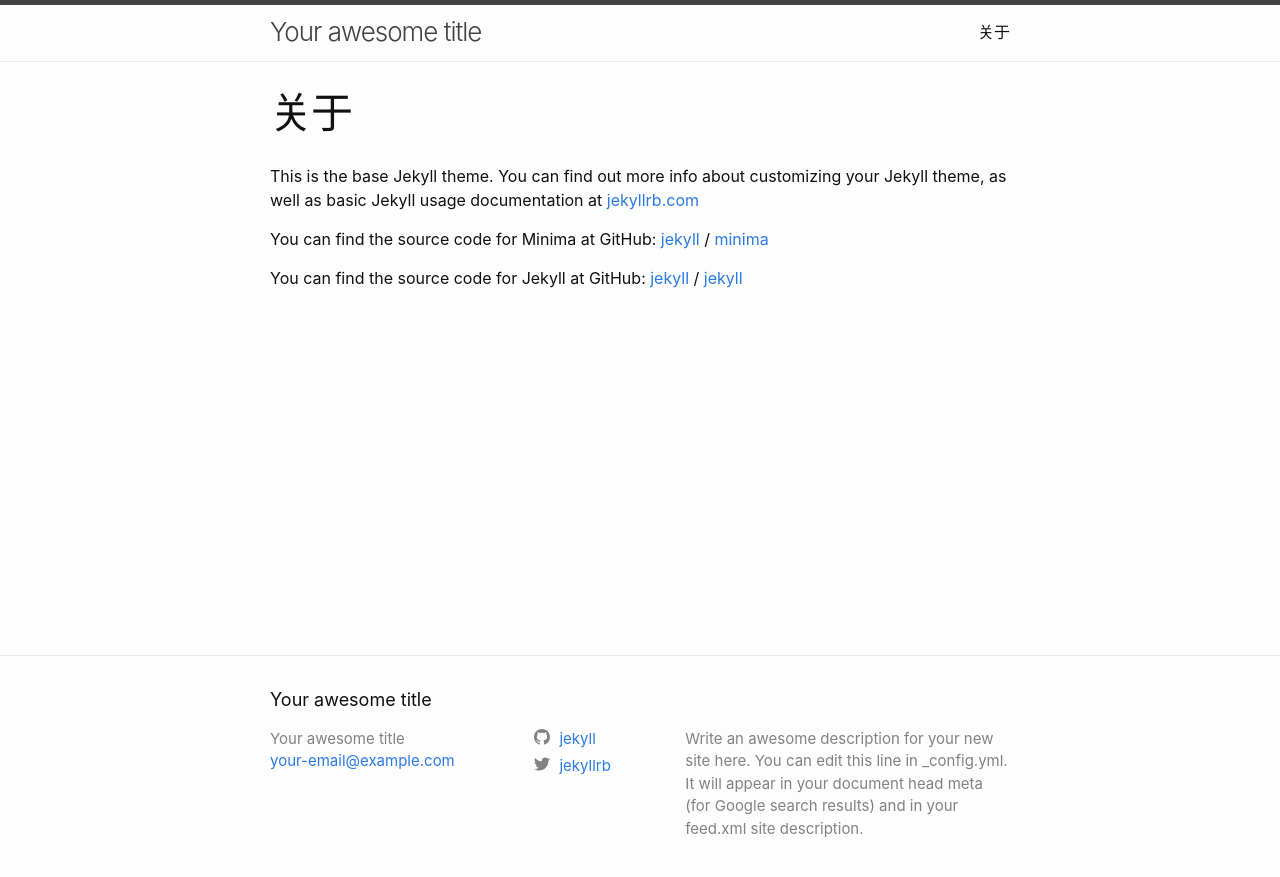
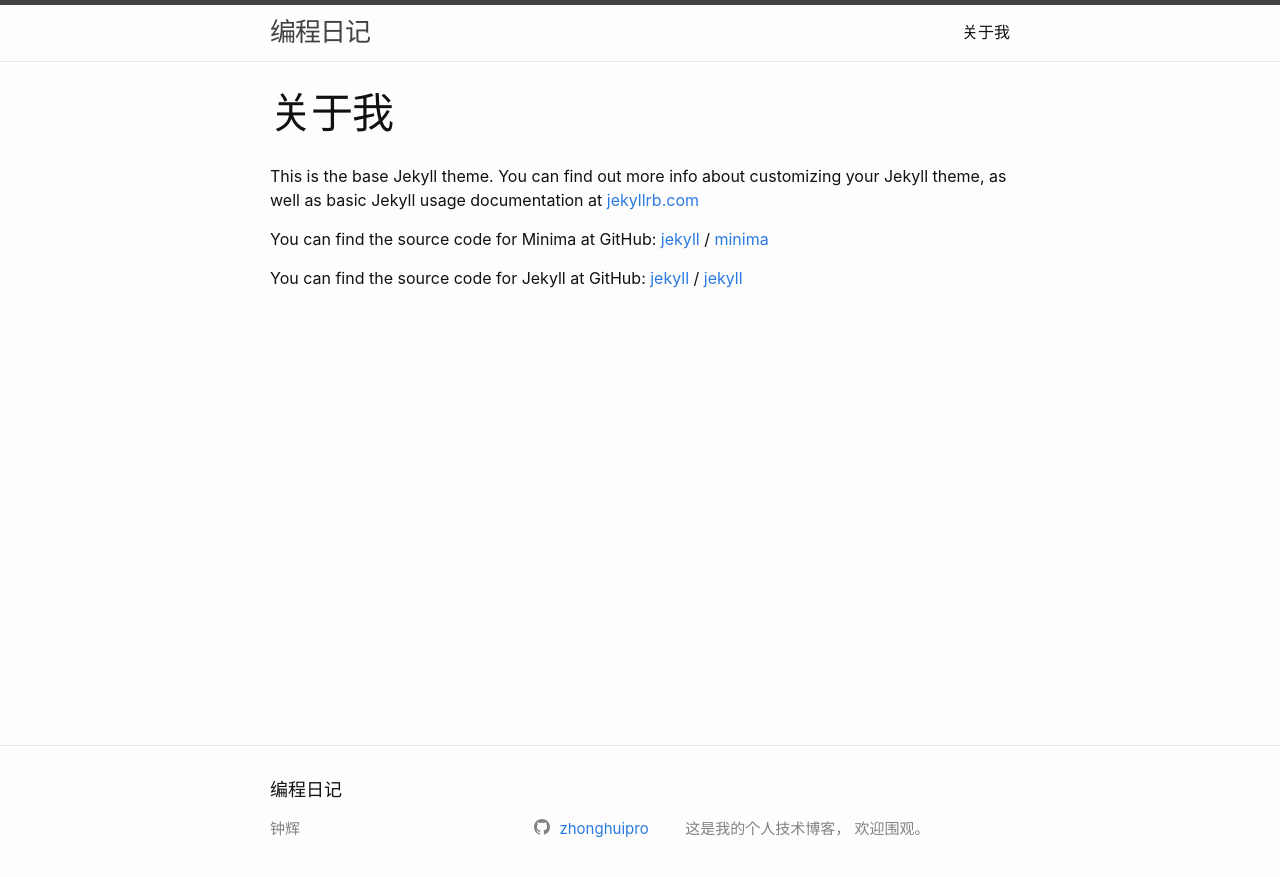
Before and after one commit to zhonghuipro/nvwa, a Jekyll site: the page built from about.md, in a window 1280 px wide. Shown: the top 877 px of the page. Built offline with Jekyll 4.4.1, drawn with Linux system fonts in a browser that asks for light colours.

```diff
--- a/_config.yml
+++ b/_config.yml
@@ -18,22 +18,24 @@
 # You can create any custom variable you would like, and they will be accessible
 # in the templates via {{ site.myvariable }}.
 
-title: Your awesome title
-email: your-email@example.com
-description: >- # this means to ignore newlines until "baseurl:"
-  Write an awesome description for your new site here. You can edit this
-  line in _config.yml. It will appear in your document head meta (for
-  Google search results) and in your feed.xml site description.
+title: 编程日记 # 标题，刚在头部展示
+#email: your-email@example.com
+description: >- # this means to ignore newlines until "baseurl:"   （个人介绍，将在底部展示）
+  这是我的个人技术博客，
+  欢迎围观。
+
 baseurl: "" # the subpath of your site, e.g. /blog
 url: "" # the base hostname & protocol for your site, e.g. http://example.com
-twitter_username: jekyllrb
-github_username:  jekyll
+github_username:  zhonghuipro # github账号，将在底部增加链接
+author: 钟辉 # 作者，将在页面底部展示
 
 # Build settings
+lang: utf-8
 theme: minima
 plugins:
   - jekyll-feed
-
+minima:
+  date_format: "%Y年%-m月%-d日"
 # Exclude from processing.
 # The following items will not be processed, by default.
 # Any item listed under the `exclude:` key here will be automatically added to
--- a/about.md
+++ b/about.md
@@ -1,6 +1,6 @@
 ---
 layout: page
-title: 关于
+title: 关于我
 permalink: /about/
 ---
 
```
Also changed, not shown: _posts/2022-07-11-hello-world.md (added, +13 -0 lines), _posts/2022-07-11-welcome-to-jekyll.markdown (deleted, +0 -29 lines).
